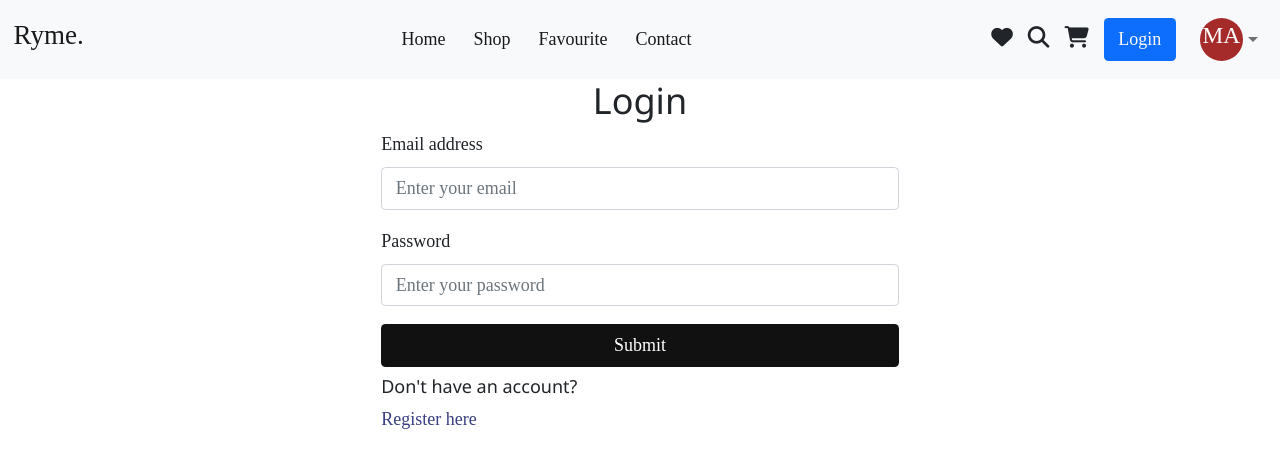
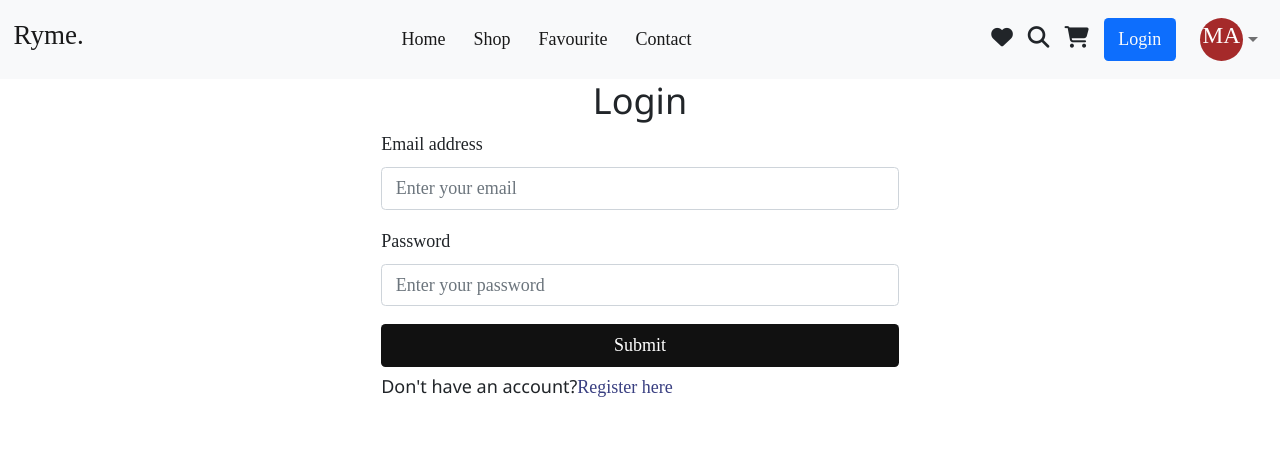
Before and after one commit to mohdniyaf/Ecommerce_Website, a React (Vite) app in the folder client/: page /login in a window 1280 px wide. Shown: the top 468 px of the page. Built offline with nearby package versions, Linux system fonts and the light colour scheme.

Commit message:
made some change signup

```diff
--- a/client/src/Components/SignIn/SignIn.jsx
+++ b/client/src/Components/SignIn/SignIn.jsx
@@ -67,8 +67,8 @@ function SignIn() {
         <div>
           <h6 className="login-font mt-2">
             Don't have an account?
+            <span onClick={() => navigate('/signup')} className="register-here">Register here</span>
           </h6>
-          <a href="" onClick={() => navigate('/signup')} className="register-here">Register here</a>
         </div>
       </div>
     </div>
```
